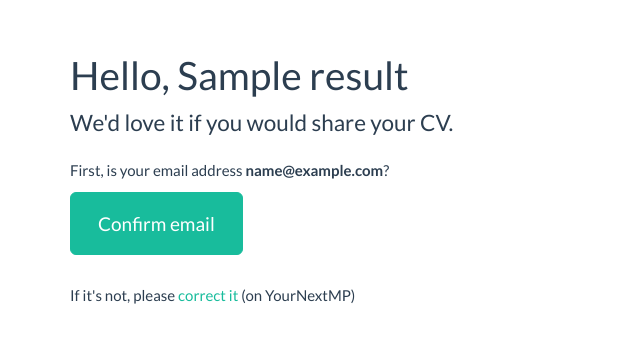
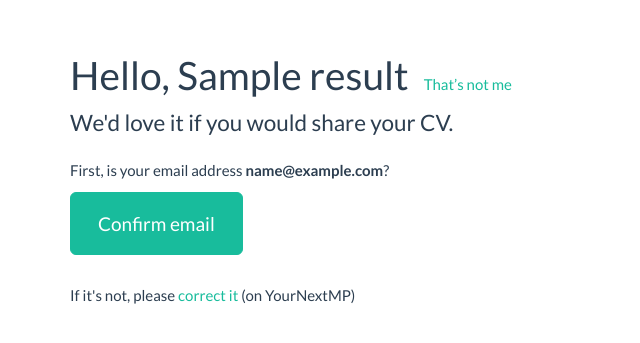
Before and after one commit to frabcus/mpcv, a Flask app: page /upload_cv/1 in a window 1280 px wide. Shown: the part 60-403 px from the top of the page, without its empty margins (0-640 px from the left). Run offline with Flask 2, Linux system fonts and the light colour scheme; a database or web service that is not in the repository returns one stand-in record (values such as "Sample title"); data that the repository does not hold is empty; some libraries are stand-ins or nearby versions.

Commit message:
"That's not me" on tweeted page

```diff
--- a/templates/upload_cv.html
+++ b/templates/upload_cv.html
@@ -3,7 +3,7 @@
 {% block body %}
     <div id="upload_cv">
 
-        <h1>Hello, {{ candidate.name }}</h1>
+        <h1>Hello, {{ candidate.name }} <a class="not_me" href="/candidates">That’s not me</a></h1>
 
         <p class="lead">We'd love it if you would share your CV.</p>
 
```
